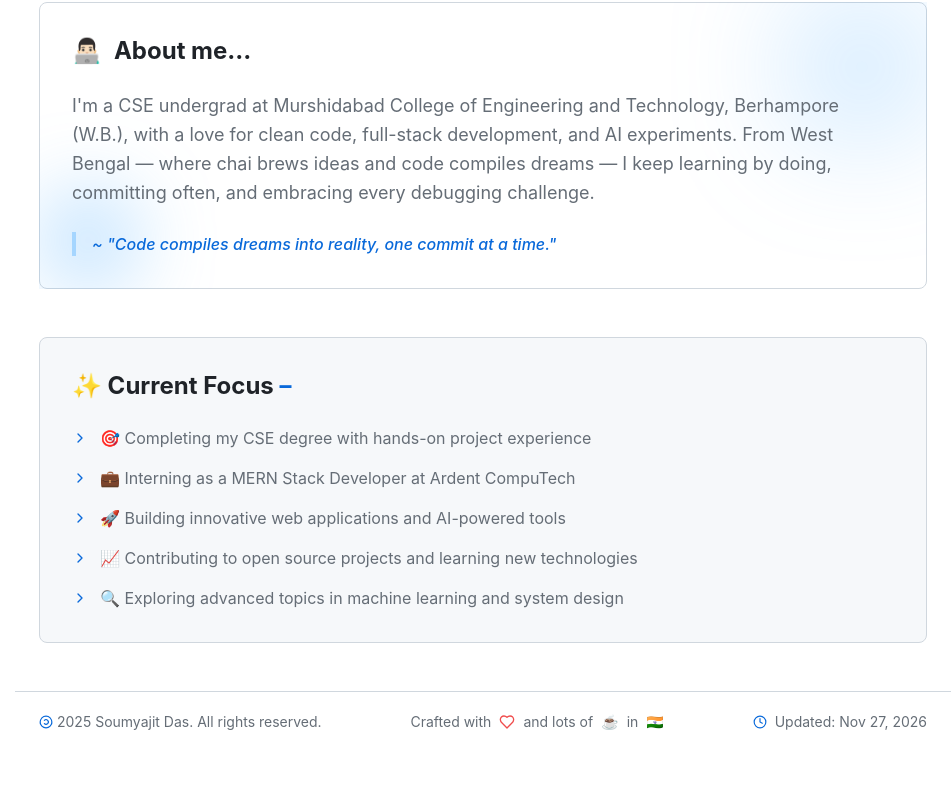
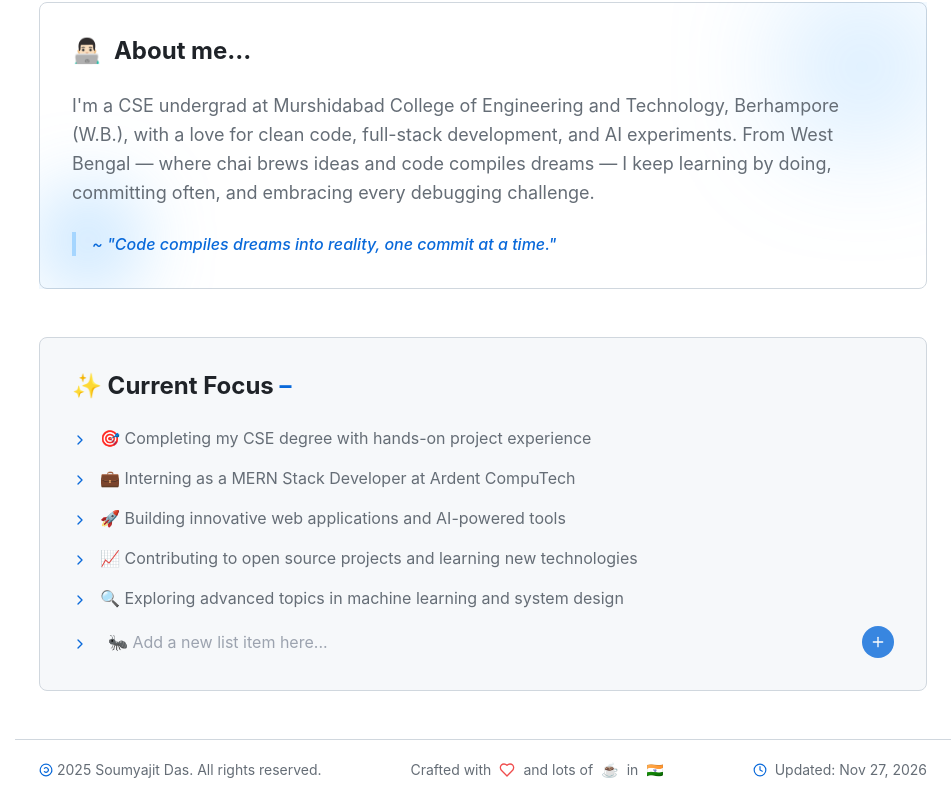
Before and after one commit to soumyajiitdas/soumyajiitdas.github.io, a React (Vite) app: page / in a window 1280 px wide. Shown: the part 1191-1991 px from the top of the page, without its empty margins (329-1280 px from the left). Before the commit the page ends 1943 px from the top, so only its background shows below. Built offline with nearby package versions, Linux system fonts and the light colour scheme.

Commit message:
feat: make the current focus section editable, update documentation

```diff
--- a/index.html
+++ b/index.html
@@ -5,6 +5,7 @@
     <meta charset="utf-8" />
     <meta name="viewport" content="width=device-width, initial-scale=1" />
     <meta name="theme-color" content="#000000" />
+    <meta name="google-site-verification" content="27LCCYpnGH8fQRjwsaO8HkORdD93QXn6dHktxMjSh3A" />
     <meta name="description" content="Soumyajit Das's portfolio website" />
 
     <!-- Basic favicon -->
@@ -20,7 +21,7 @@
     <!-- Web App Manifest -->
     <link rel="manifest" href="/assets/favicons/site.webmanifest" />
 
-    <title>My Github Portfolio</title>
+    <title>My Portfolio Site</title>
 </head>
 
 <body>
--- a/src/pages/About.jsx
+++ b/src/pages/About.jsx
@@ -1,6 +1,6 @@
 import React, { useState, useEffect } from 'react';
 import { aboutMe, typewriterTexts } from '../data/data';
-import { ChevronRight, Download, ExternalLink, Coffee, GitBranch, Brain, FileJson } from 'lucide-react';
+import { ChevronRight, Download, ExternalLink, Coffee, GitBranch, Brain, FileJson, Pencil, Trash2, Plus, Save, X } from 'lucide-react';
 import { useNavigate } from 'react-router-dom';
 import profileImg from '/assets/profileImg.jpg';
 import myResume from "/assets/Sample_Resume.pdf";
@@ -10,6 +10,27 @@ const About = () => {
     const [currentTextIndex, setCurrentTextIndex] = useState(0);
     const [displayText, setDisplayText] = useState('');
     const [isDeleting, setIsDeleting] = useState(false);
+
+    const defaultFocusList = [
+        "🎯 Completing my CSE degree with hands-on project experience",
+        "💼 Interning as a MERN Stack Developer at Ardent CompuTech",
+        "🚀 Building innovative web applications and AI-powered tools",
+        "📈 Contributing to open source projects and learning new technologies",
+        "🔍 Exploring advanced topics in machine learning and system design"
+    ];
+
+    const [focusList, setFocusList] = useState(() => {
+        const savedList = localStorage.getItem('focusList');
+        const parsedList = savedList ? JSON.parse(savedList) : null;
+        return parsedList && parsedList.length > 0 ? parsedList : defaultFocusList;
+    });
+    const [newItem, setNewItem] = useState('');
+    const [editingIndex, setEditingIndex] = useState(null);
+    const [editedItem, setEditedItem] = useState('');
+
+    useEffect(() => {
+        localStorage.setItem('focusList', JSON.stringify(focusList));
+    }, [focusList]);
 
     useEffect(() => {
         const currentFullText = typewriterTexts[currentTextIndex];
@@ -40,7 +61,7 @@ const About = () => {
 
     const handleDownloadResume = () => {
         const link = document.createElement('a');
-        link.href = {myResume};
+        link.href = myResume;
         link.download = 'Sample_Resume.pdf';
         document.body.appendChild(link);
         link.click();
@@ -49,6 +70,34 @@ const About = () => {
 
     const handleViewProjects = () => {
         navigate('/projects');
+    };
+
+    const handleAddItem = () => {
+        if (newItem.trim() !== '') {
+            setFocusList([...focusList, newItem.trim()]);
+            setNewItem('');
+        }
+    };
+
+    const handleDeleteItem = (index) => {
+        const updatedList = focusList.filter((_, i) => i !== index);
+        setFocusList(updatedList);
+    };
+
+    const handleEditItem = (index) => {
+        setEditingIndex(index);
+        setEditedItem(focusList[index]);
+    };
+
+    const handleSaveItem = (index) => {
+        const updatedList = [...focusList];
+        updatedList[index] = editedItem.trim();
+        setFocusList(updatedList);
+        setEditingIndex(null);
+    };
+
+    const handleCancelEdit = () => {
+        setEditingIndex(null);
     };
 
     return (
@@ -205,7 +254,7 @@ const About = () => {
                         },
                         {
                             label: "Github Commits",
-                            value: "340+",
+                            value: "350+",
                             icon: <GitBranch className="text-primary" size={24} />,
                             color: "from-purple-500/10 to-purple-600/10 border-purple-500/20"
                         },
@@ -261,18 +310,63 @@ const About = () => {
                 <h2 className="mb-6 text-2xl font-bold text-default">✨ Current Focus <span className='text-primary'>–</span></h2>
 
                 <div className="space-y-4">
-                    {[
-                        "🎯 Completing my CSE degree with hands-on project experience",
-                        "💼 Interning as a MERN Stack Developer at Ardent CompuTech",
-                        "🚀 Building innovative web applications and AI-powered tools",
-                        "📈 Contributing to open source projects and learning new technologies",
-                        "🔍 Exploring advanced topics in machine learning and system design"
-                    ].map((item, index) => (
-                        <div key={index} className="flex items-start gap-3">
-                            <ChevronRight size={16} className="flex-shrink-0 mt-1 text-primary" />
-                            <span className="text-muted">{item}</span>
+                    {focusList.map((item, index) => (
+                        <div key={index} className="group flex items-center gap-3">
+                            <div className="flex items-center flex-grow gap-3">
+                                {editingIndex === index ? (
+                                    <>
+                                        <ChevronRight size={16} className="flex-shrink-0 mt-1 text-primary" />
+                                        <input
+                                            type="text"
+                                            value={editedItem}
+                                            onChange={(e) => setEditedItem(e.target.value)}
+                                            className="flex-grow px-2 py-1 rounded bg-transparent text-default"
+                                        />
+                                    </>
+                                ) : (
+                                    <>
+                                        <ChevronRight size={16} className="flex-shrink-0 mt-1 text-primary" />
+                                        <span className="text-muted">{item}</span>
+                                    </>
+                                )}
+                            </div>
+                            <div className="group flex gap-4 ml-auto">
+                                {editingIndex === index ? (
+                                    <>
+                                        <button onClick={() => handleSaveItem(index)} className="text-green-500 hover:text-green-400 opacity-0 group-hover:opacity-80 group-hover:dark:opacity-50">
+                                            <Save size={15} />
+                                        </button>
+                                        <button onClick={() => handleCancelEdit()} className="text-red-500 hover:text-red-400 opacity-0 group-hover:opacity-80 group-hover:dark:opacity-50">
+                                            <X size={16} />
+                                        </button>
+                                    </>
+                                ) : (
+                                    <>
+                                        <button onClick={() => handleEditItem(index)} className="text-blue-500 hover:text-blue-400 opacity-0 group-hover:opacity-80 group-hover:dark:opacity-50">
+                                            <Pencil size={15} />
+                                        </button>
+                                        <button onClick={() => handleDeleteItem(index)} className="text-red-500 hover:text-red-400 opacity-0 group-hover:opacity-80 group-hover:dark:opacity-50">
+                                            <Trash2 size={15} />
+                                        </button>
+                                    </>
+                                )}
+                            </div>
                         </div>
                     ))}
+                </div>
+
+                <div className="flex items-center gap-3 mt-4">
+                    <ChevronRight size={16} className="flex-shrink-0 mt-1 text-primary" />
+                    <input
+                        type="text"
+                        value={newItem}
+                        onChange={(e) => setNewItem(e.target.value)}
+                        placeholder="🐜 Add a new list item here..."
+                        className="flex-grow px-2 py-1 rounded bg-transparent text-md placeholder-grey"
+                    />
+                    <button onClick={handleAddItem} className="p-2 text-white rounded-full bg-primary-emphasis opacity-80">
+                        <Plus size={16} />
+                    </button>
                 </div>
             </section>
         </div>
```
Also changed, not shown: robots.txt (added), 7 other files (tests, documents, lock files or other folders).
